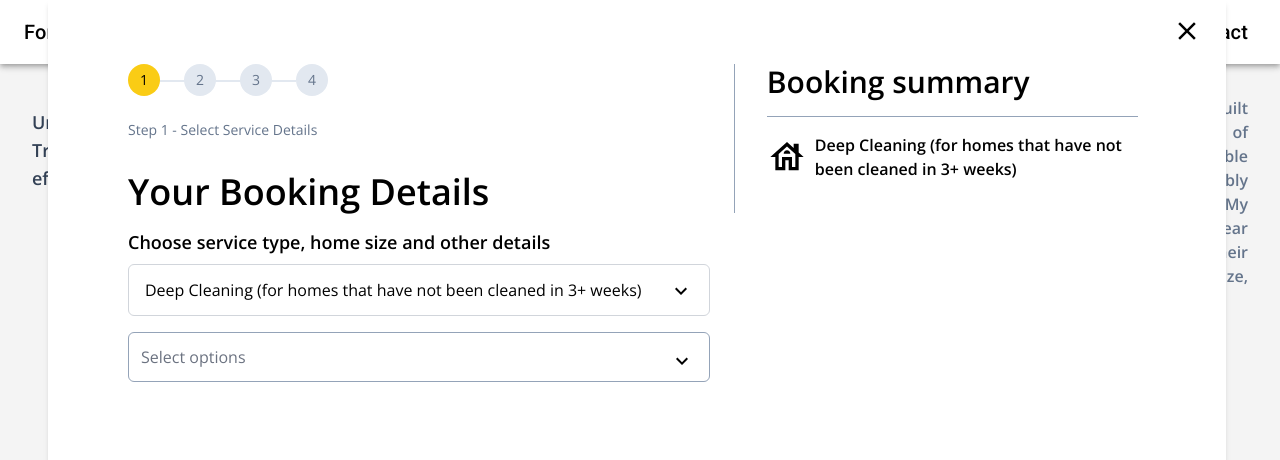
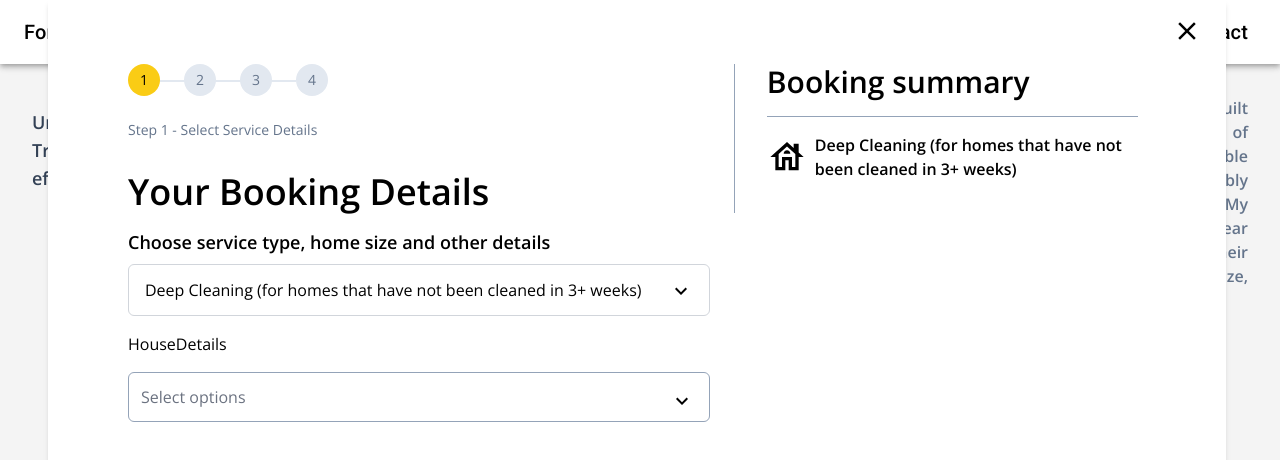
Before and after one commit to amankashyap004/form-traverse, a React (Vite) app: page / in a window 1280 px wide. Both pictures are taken after a click on the element "BOOKING CLEANING". Shown: the top 460 px of the page. Built offline with nearby package versions, Linux system fonts and the light colour scheme.

Commit message:
create house details component

```diff
--- /dev/null
+++ b/src/components/steps/HouseDetails.jsx
@@ -0,0 +1,7 @@
+import React from "react";
+
+const HouseDetails = () => {
+   return <div>HouseDetails</div>;
+};
+
+export default HouseDetails;
--- a/src/components/steps/ServiceDetails.jsx
+++ b/src/components/steps/ServiceDetails.jsx
@@ -4,6 +4,7 @@ import CustomDropdown from "../CustomDropdown";
 import MultiSelectDropdown from "../MultiSelectDropdown";
 import { setMultiOptions, setSelectedOptionLabel } from "../../store/actions/actions";
 import { getSelectedOptionLabel } from "../../store/selectors/selectors";
+import HouseDetails from "./HouseDetails";
 import data from "../../data.json";
 
 const ServiceDetails = () => {
@@ -39,6 +40,9 @@ const ServiceDetails = () => {
                <CustomDropdown options={dropdownOptions} onChange={handleDropdownChange} />
             </div>
             <div className="mb-4">
+               <HouseDetails />
+            </div>
+            <div className="mb-4">
                <MultiSelectDropdown
                   options={dropdownMultiSelectOptions}
                   onChange={handleSelectedOptionsChange}
```
